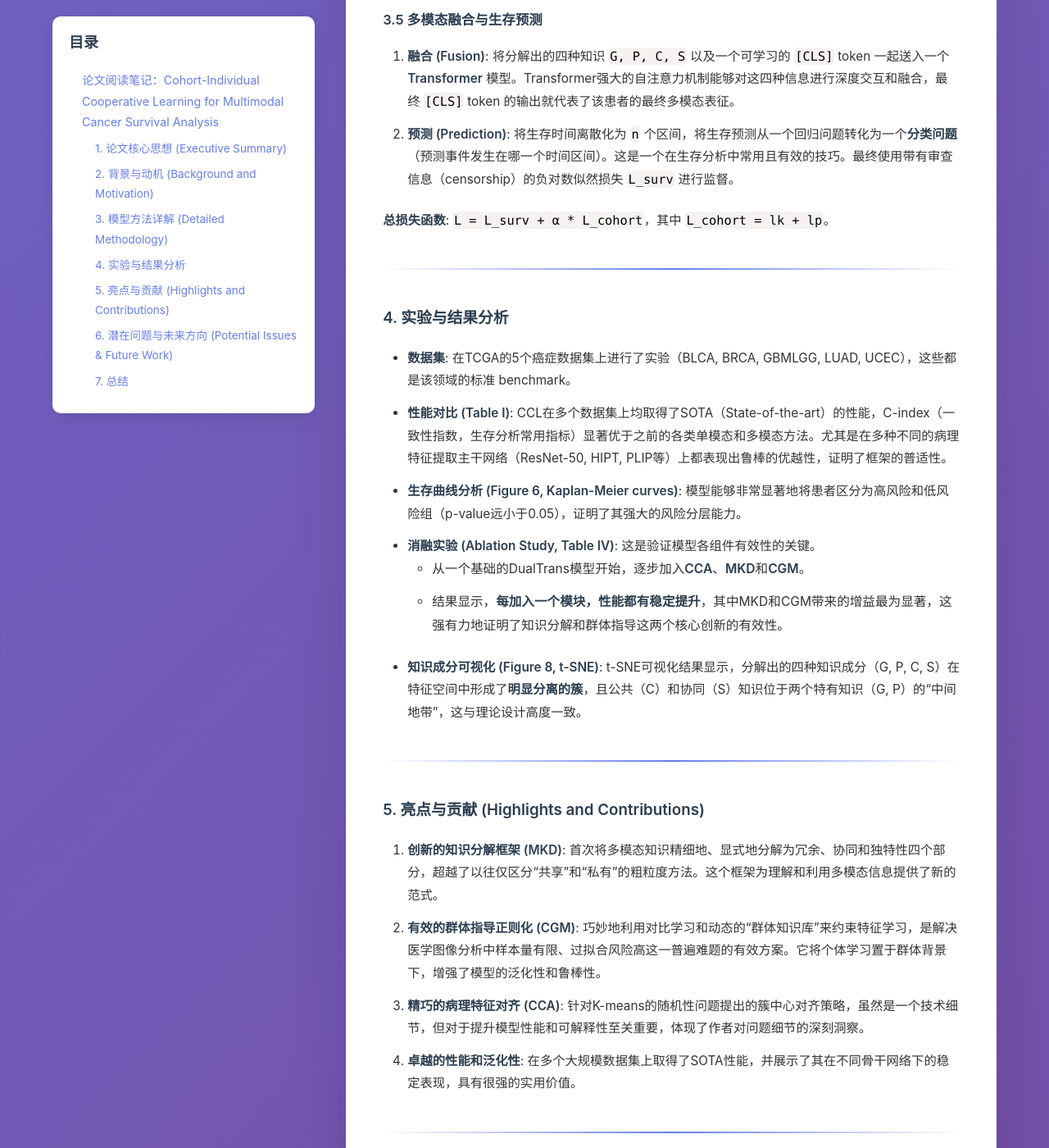
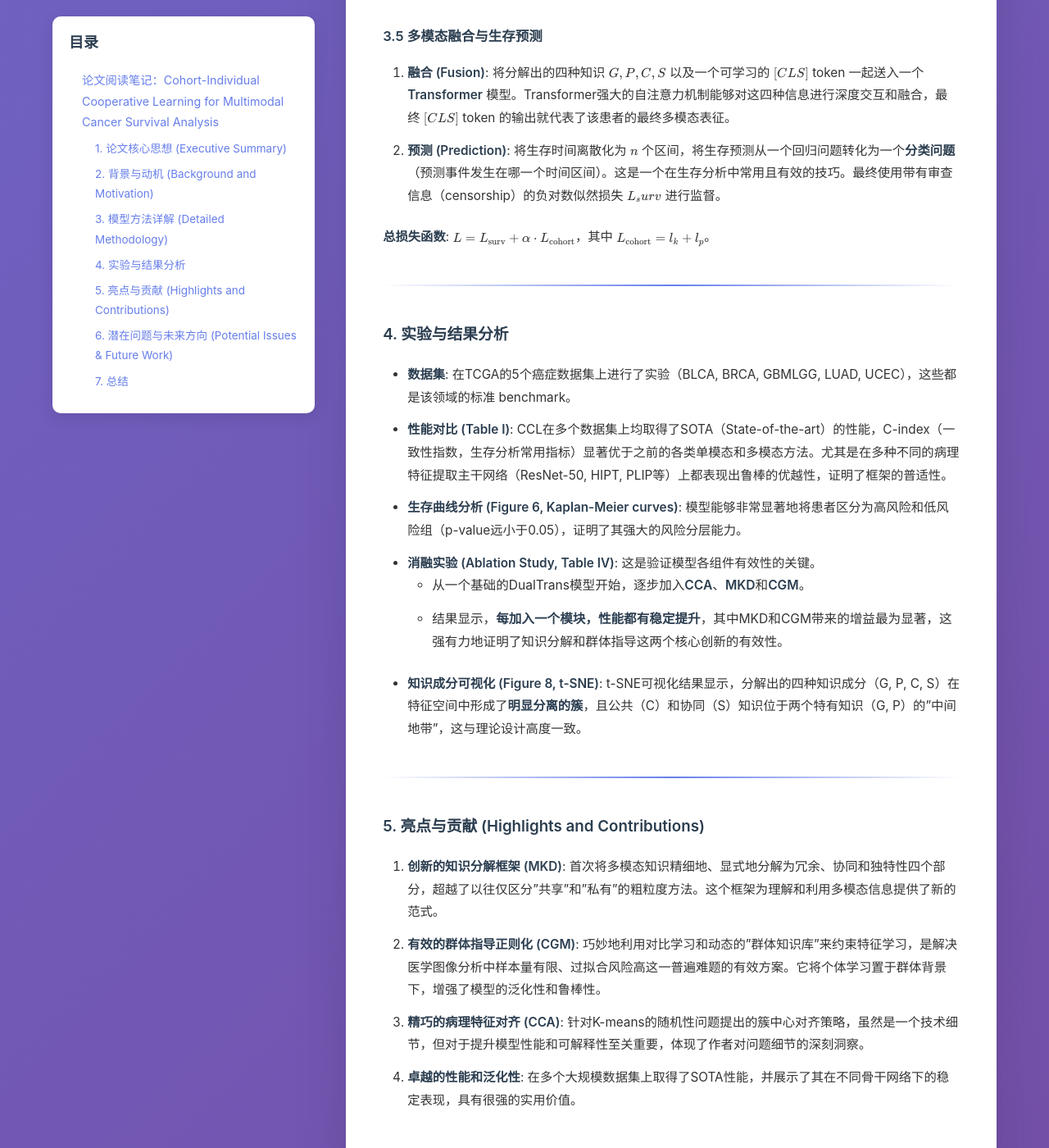
Before and after one commit to hangnum/hangnum.github.io, a Jekyll site: the page built from _posts/2025-11-14-cohort-individual-cooperative-learning.md, in a window 1280 px wide and 1400 px high, scrolled down 4786 px. Shown: the whole window at 82% size. Built offline with Jekyll 4.4.1, drawn with Linux system fonts in a browser that asks for light colours; a style sheet for code colours, icons or effects is not loaded; some of the changed text lies outside the part shown.

Commit message:
Refactor code structure for improved readability and maintainability

```diff
--- a/_layouts/default.html
+++ b/_layouts/default.html
@@ -1,5 +1,6 @@
 <!DOCTYPE html>
 <html lang="{{ page.lang | default: site.lang | default: 'en' }}">
+
 <head>
   <meta charset="UTF-8">
   <meta name="viewport" content="width=device-width, initial-scale=1.0">
@@ -8,30 +9,58 @@
   {% if meta_description %}
   <meta name="description" content="{{ meta_description }}">
   {% endif %}
-  <link rel="stylesheet" href="https://cdnjs.cloudflare.com/ajax/libs/font-awesome/6.5.1/css/all.min.css" integrity="sha512-5o1eZBENgijvOLLmObAun1vDLteA94ppIqhzyapMI2vlA38nSxrdbidKdvUSsfx8bVsgcuyo6ed15xlf7BbN3g==" crossorigin="anonymous" referrerpolicy="no-referrer" />
+  <link rel="stylesheet" href="https://cdn.jsdelivr.net/npm/katex@0.16.9/dist/katex.min.css"
+    integrity="sha384-n8MVd4RsNIU0tAv4ct0nTaAbDJwPJzDEaqSD13XbgL4Acx5pwbMvocltAcsr/cE…" crossorigin="anonymous">
+  <script defer src="https://cdn.jsdelivr.net/npm/katex@0.16.9/dist/katex.min.js"
+    integrity="sha384-XjKyOOlGwcjNTAIQHIpgOno0Hl1YQqzUOEleOLALmuqehneUG+vnGctmUb0ZY0i…"
+    crossorigin="anonymous"></script>
+  <script defer src="https://cdn.jsdelivr.net/npm/katex@0.16.9/dist/contrib/auto-render.min.js"
+    integrity="sha384-+VBxd3r6XgURycqtZ117nYw44OOcIax56Z4dCRWbxyPt0Koah1uHoK0o4+/RRE05"
+    crossorigin="anonymous"></script>
+  <link rel="stylesheet" href="https://cdnjs.cloudflare.com/ajax/libs/font-awesome/6.5.1/css/all.min.css"
+    integrity="sha512-5o1eZBENgijvOLLmObAun1vDLteA94ppIqhzyapMI2vlA38nSxrdbidKdvUSsfx8bVsgcuyo6ed15xlf7BbN3g=="
+    crossorigin="anonymous" referrerpolicy="no-referrer" />
   {% if page.use_prism %}
-  <link rel="stylesheet" href="https://cdnjs.cloudflare.com/ajax/libs/prism/1.29.0/themes/prism.min.css" integrity="sha512-Q1PWXNte1qPFN3Wf9eKJeNEgnbWiwxupCSvJzpuG1HsfrN7kYM/qf+oCuWHa3gwxObn2ymlk/wEYBLETymFv2g==" crossorigin="anonymous" referrerpolicy="no-referrer" />
+  <link rel="stylesheet" href="https://cdnjs.cloudflare.com/ajax/libs/prism/1.29.0/themes/prism.min.css"
+    integrity="sha512-Q1PWXNte1qPFN3Wf9eKJeNEgnbWiwxupCSvJzpuG1HsfrN7kYM/qf+oCuWHa3gwxObn2ymlk/wEYBLETymFv2g=="
+    crossorigin="anonymous" referrerpolicy="no-referrer" />
   {% endif %}
   {% assign stylesheets = page.stylesheets | default: site.stylesheets %}
   {% if stylesheets %}
-    {% for stylesheet in stylesheets %}
+  {% for stylesheet in stylesheets %}
   <link rel="stylesheet" href="{{ stylesheet | relative_url }}">
-    {% endfor %}
+  {% endfor %}
   {% endif %}
   {% if site.favicon %}
   <link rel="icon" href="{{ site.favicon | relative_url }}">
   {% endif %}
   {% seo %}
 </head>
+
 <body class="{{ page.body_class | default: '' }}">
   {{ content }}
   {% if page.scripts %}
-    {% for script in page.scripts %}
+  {% for script in page.scripts %}
   <script src="{{ script | relative_url }}"></script>
-    {% endfor %}
+  {% endfor %}
   {% endif %}
   {% if page.use_prism %}
-  <script src="https://cdnjs.cloudflare.com/ajax/libs/prism/1.29.0/prism.min.js" integrity="sha512-+SggXZHzVvzJeY9qpiapqYh6gMPkTFogyXv3gZH/B+eCwbn4T/6KrAEyy6AdZkGouVp21Hb+Jseb3CidENPDDg==" crossorigin="anonymous" referrerpolicy="no-referrer"></script>
+  <script src="https://cdnjs.cloudflare.com/ajax/libs/prism/1.29.0/prism.min.js"
+    integrity="sha512-+SggXZHzVvzJeY9qpiapqYh6gMPkTFogyXv3gZH/B+eCwbn4T/6KrAEyy6AdZkGouVp21Hb+Jseb3CidENPDDg=="
+    crossorigin="anonymous" referrerpolicy="no-referrer"></script>
   {% endif %}
+  <script>
+    document.addEventListener("DOMContentLoaded", function () {
+      renderMathInElement(document.body, {
+        delimiters: [
+          { left: "$$", right: "$$", display: true },
+          { left: "$", right: "$", display: false },
+          { left: "\\(", right: "\\)", display: false },
+          { left: "\\[", right: "\\]", display: true }
+        ]
+      });
+    });
+  </script>
 </body>
+
 </html>
--- a/_posts/2025-11-14-cohort-individual-cooperative-learning.md
+++ b/_posts/2025-11-14-cohort-individual-cooperative-learning.md
@@ -32,9 +34,9 @@ keywords:
 为应对这些挑战，作者提出了一个名为**Cohort-individual Cooperative Learning (CCL)** 的全新框架。其核心贡献可以概括为两个相互协作的模块：
 
 *   **多模态知识分解 (Multimodal Knowledge Decomposition, MKD):** 该模块将来自病理和基因组的知识**显式地**分解为四种不同的成分：**冗余 (Redundancy)**、**协同 (Synergy)** 以及两种模态各自的**独特性 (Uniqueness)**。这种精细的分解能够让模型更清晰地理解每部分信息的作用，促进有效融合。
-*   **群体指导建模 (Cohort Guidance Modeling, CGM):** 该模块引入了“群体”的概念，利用一个动态更新的“群体知识库”(Cohort Bank) 来指导个体样本的学习。它通过强制模型学习到的特征在具有相似风险的患者群体中保持一致性，从而**有效缓解过拟合**，提升模型的判别力和泛化能力。
+*   **群体指导建模 (Cohort Guidance Modeling, CGM):** 该模块引入了"群体"的概念，利用一个动态更新的"群体知识库"(Cohort Bank) 来指导个体样本的学习。它通过强制模型学习到的特征在具有相似风险的患者群体中保持一致性，从而**有效缓解过拟合**，提升模型的判别力和泛化能力。
 
-总的来说，CCL框架通过 **“分解”** 和 **“指导”** 两个步骤，协同工作，使得模型能够从复杂的多模态数据中学习到更鲁棒、更具判别力的表征，最终实现业界领先的生存预测性能。
+总的来说，CCL框架通过 **"分解"** 和 **"指导"** 两个步骤，协同工作，使得模型能够从复杂的多模态数据中学习到更鲁棒、更具判别力的表征，最终实现业界领先的生存预测性能。
 
 ---
 
@@ -48,9 +50,9 @@ keywords:
     2.  **信息的复杂关系**：正如你的笔记所指出的，多模态信息的关系是复杂的。
         *   **冗余/公共知识 (Redundancy/Common Knowledge)**: 比如某种基因突变同时会在病理切片上表现为特定的细胞形态。这部分信息是共享的，直接叠加会产生**冗余**，甚至成为**干扰**。
         *   **协同知识 (Synergy Knowledge)**: 这是最重要也最容易被忽略的部分。某些信息只有在两种模态**结合**时才会涌现。例如，单一的基因表达可能意义不大，但当它与特定的组织学模式一起出现时，可能强烈预示着不良预后。这部分知识是**1+1>2**的**新信息**。
-    3.  **高维与过拟合**：全切片扫描图像（WSI）是千兆像素级别的，基因组数据也有数万个维度。在几百个病人的数据集上训练模型，极易发生过拟合，模型学到的可能是样本特有的噪声，而不是普适的生物学规律。你的笔记中“很难提取高维信息并保持良好的泛化能力”正点出了这个痛点。
+    3.  **高维与过拟合**：全切片扫描图像（WSI）是千兆像素级别的，基因组数据也有数万个维度。在几百个病人的数据集上训练模型，极易发生过拟合，模型学到的可能是样本特有的噪声，而不是普适的生物学规律。你的笔记中"很难提取高维信息并保持良好的泛化能力"正点出了这个痛点。
 
-作者正是基于以上观察，提出必须**显式地建模**这些信息的不同成分，并利用**群体先验知识**来约束模型的学习过程，防止其“走偏”。
+作者正是基于以上观察，提出必须**显式地建模**这些信息的不同成分，并利用**群体先验知识**来约束模型的学习过程，防止其"走偏"。
 
 ---
 
@@ -70,47 +72,47 @@ CCL框架是一个端到端的模型，主要包含四个阶段：
 
 *   **病理图像 (Pathology):**
     1.  **Patching & Embedding**: 使用预训练的 **ResNet-50** 对WSI切片进行分块(Patching)，并提取每个小块的特征向量。这一步是常规操作。
-    2.  **降维与聚类 (Clustering)**: 由于一个WSI会产生数万个patch，信息量巨大且冗余。作者使用 **K-means** 算法将这些patch特征聚类成 `k` 个簇，并用这 `k` 个簇中心作为整个WSI的表征。这是一个有效的降维和信息汇总方法。
+    2.  **降维与聚类 (Clustering)**: 由于一个WSI会产生数万个patch，信息量巨大且冗余。作者使用 **K-means** 算法将这些patch特征聚类成 $k$ 个簇，并用这 $k$ 个簇中心作为整个WSI的表征。这是一个有效的降维和信息汇总方法。
     3.  **簇中心对齐 (Cluster Center Alignment, CCA)**: 这是一个非常精妙的细节。作者观察到，由于K-means的随机初始化，不同病人的簇中心顺序可能是混乱的（例如，病人A的第1个簇中心可能对应肿瘤核心区，而病人B的第1个簇中心可能对应基质区）。这会导致模型难以学习到具有特定生物学意义的模式。为了解决这个问题，作者引入了一个全局的**锚点(Anchor)**，并使用**匈牙利算法 (Hungarian Algorithm)** 为每个病人的簇中心与锚点进行**最优匹配**，从而实现对齐。对齐后，所有病人表示向量的**同一维度对应着相似的病理表型**，这为后续学习提供了极大的便利。你的笔记中对CCA流程的记录非常准确。
 
 *   **基因组数据 (Genomics):**
-    *   将RNA-seq, CNV, SNV等数据分成6个子序列（如肿瘤抑制、癌基因等），然后使用**自归一化神经网络 (SNN)** 进行特征提取。SNN是一种能够自我稳定的网络结构，适合处理这类高维表格数据。最后通过全连接层融合成一个单一的特征向量 `Fg`。
+    *   将RNA-seq, CNV, SNV等数据分成6个子序列（如肿瘤抑制、癌基因等），然后使用**自归一化神经网络 (SNN)** 进行特征提取。SNN是一种能够自我稳定的网络结构，适合处理这类高维表格数据。最后通过全连接层融合成一个单一的特征向量 $F_g$。
 
 ##### **3.3 多模态知识分解 (MKD)**
 
-这是CCL的第一个核心创新。模型设计了四个独立的编码器来解耦 `Fp` (病理特征) 和 `Fg` (基因组特征)。
+这是CCL的第一个核心创新。模型设计了四个独立的编码器来解耦 $F_p$ (病理特征) 和 $F_g$ (基因组特征)。
 
 *   **独特性知识 (Uniqueness, P and G):**
-    *   `P = Φp(Fp)` 和 `G = Φg(Fg)`。这两个编码器（通常是简单的MLP）分别只接收单一模态的输入，旨在捕获该模态独有的、无法从另一模态推断的信息。
+    *   $P = \Phi_p(F_p)$ 和 $G = \Phi_g(F_g)$。这两个编码器（通常是简单的MLP）分别只接收单一模态的输入，旨在捕获该模态独有的、无法从另一模态推断的信息。
 
 *   **冗余/公共知识 (Common, C) 和 协同知识 (Synergistic, S):**
-    *   `C = Φc(Fp, Fg)` 和 `S = Φs(Fp, Fg)`。这两个编码器都接收双模态输入。它们内部使用了一个**共注意力机制 (Co-attention)** (见Figure 4)。首先计算 `Fp` 和 `Fg` 之间的注意力矩阵 `A`，然后 `A` 分别生成对 `Fp` 和 `Fg` 的注意力权重，加权求和得到融合特征。
-    *   **关键区别**：虽然 `Φc` 和 `Φs` 结构相同，但它们的**参数是独立的**，并且将受到**完全不同的监督信号**（来自CGM模块），从而强迫它们分别学习“冗余”和“协同”两种不同的知识。
+    *   $C = \Phi_c(F_p, F_g)$ 和 $S = \Phi_s(F_p, F_g)$。这两个编码器都接收双模态输入。它们内部使用了一个**共注意力机制 (Co-attention)** (见Figure 4)。首先计算 $F_p$ 和 $F_g$ 之间的注意力矩阵 $A$，然后 $A$ 分别生成对 $F_p$ 和 $F_g$ 的注意力权重，加权求和得到融合特征。
+    *   **关键区别**：虽然 $\Phi_c$ 和 $\Phi_s$ 结构相同，但它们的**参数是独立的**，并且将受到**完全不同的监督信号**（来自CGM模块），从而强迫它们分别学习"冗余"和"协同"两种不同的知识。
 
 ##### **3.4 群体-个体协同指导 (CGM)**
 
 这是CCL的第二个核心创新，也是实现知识解耦和抑制过拟合的关键。CGM在两个层面上提供指导：
 
 *   **知识层面指导 (Knowledge-Level Guidance):**
-    *   通过一个**相似性约束损失 `lk` (式4)** 来定义四种知识的“身份”。你的笔记对此的理解非常到位：
+    *   通过一个**相似性约束损失 $l_k$ (式4)** 来定义四种知识的"身份"。你的笔记对此的理解非常到位：
         *   **最大化 G 与 Fg 的相似度，同时最小化 G 与 Fp 的相似度 (即正交)**：这确保 G 只包含基因组的**特有**信息。P同理。
         *   **最大化 C 与 Fg 和 Fp 两者的相似度**：这定义了 C 是两者共享的**公共/冗余**知识。
         *   **最小化 S 与 Fg 和 Fp 两者的相似度 (即正交)**：这定义了 S 是超越两个单模态的**新知识/协同**知识，它不应该在任何单一原始模态中找到痕迹。
-    *   这个`lk`损失函数的设计是整个知识解耦能够成功的根本保障，它为每个编码器赋予了明确的学习目标。
+    *   这个$l_k$损失函数的设计是整个知识解耦能够成功的根本保障，它为每个编码器赋予了明确的学习目标。
 
 *   **患者层面指导 (Patient-Level Guidance):**
-    *   **群体知识库 (Cohort Bank)**: 你的笔记中“滑动窗口”的比喻很形象。模型维护一个队列（Queue, 先进先出），存储**历史上具有相似风险等级的患者**的知识特征（G, P, C, S）。
-    *   **对比学习损失 `lp` (式5)**: 对于当前正在训练的患者，模型执行对比学习：
+    *   **群体知识库 (Cohort Bank)**: 你的笔记中"滑动窗口"的比喻很形象。模型维护一个队列（Queue, 先进先出），存储**历史上具有相似风险等级的患者**的知识特征（G, P, C, S）。
+    *   **对比学习损失 $l_p$ (式5)**: 对于当前正在训练的患者，模型执行对比学习：
         *   **拉近 (Pull)**：将其特征（如S）与Cohort Bank中**同风险组**的患者特征（正样本）在特征空间中拉近。
         *   **推远 (Push)**：将其特征与**不同风险组**的患者特征（负样本）推远。
-    *   **作用**：这种群体指导机制，强迫模型学习到的特征不仅仅对当前个体有效，更要**在一个群体(Cohort)的尺度上具有一致性和区分度**。这极大地增强了模型的泛化能力，避免了对个体噪声的过拟合。这正是你的笔记中“病人群体指导，提升泛化能力”的体现。
+    *   **作用**：这种群体指导机制，强迫模型学习到的特征不仅仅对当前个体有效，更要**在一个群体(Cohort)的尺度上具有一致性和区分度**。这极大地增强了模型的泛化能力，避免了对个体噪声的过拟合。这正是你的笔记中"病人群体指导，提升泛化能力"的体现。
 
 ##### **3.5 多模态融合与生存预测**
 
-1.  **融合 (Fusion)**: 将分解出的四种知识 `G, P, C, S` 以及一个可学习的 `[CLS]` token 一起送入一个 **Transformer** 模型。Transformer强大的自注意力机制能够对这四种信息进行深度交互和融合，最终 `[CLS]` token 的输出就代表了该患者的最终多模态表征。
-2.  **预测 (Prediction)**: 将生存时间离散化为 `n` 个区间，将生存预测从一个回归问题转化为一个**分类问题**（预测事件发生在哪一个时间区间）。这是一个在生存分析中常用且有效的技巧。最终使用带有审查信息（censorship）的负对数似然损失 `L_surv` 进行监督。
+1.  **融合 (Fusion)**: 将分解出的四种知识 $G, P, C, S$ 以及一个可学习的 $[CLS]$ token 一起送入一个 **Transformer** 模型。Transformer强大的自注意力机制能够对这四种信息进行深度交互和融合，最终 $[CLS]$ token 的输出就代表了该患者的最终多模态表征。
+2.  **预测 (Prediction)**: 将生存时间离散化为 $n$ 个区间，将生存预测从一个回归问题转化为一个**分类问题**（预测事件发生在哪一个时间区间）。这是一个在生存分析中常用且有效的技巧。最终使用带有审查信息（censorship）的负对数似然损失 $L_surv$ 进行监督。
 
-**总损失函数**: `L = L_surv + α * L_cohort`，其中 `L_cohort = lk + lp`。
+**总损失函数**: $L = L_{\text{surv}} + \alpha \cdot L_{\text{cohort}}$，其中 $L_{\text{cohort}} = l_k + l_p$。
 
 ---
 
@@ -122,14 +124,14 @@ CCL框架是一个端到端的模型，主要包含四个阶段：
 *   **消融实验 (Ablation Study, Table IV)**: 这是验证模型各组件有效性的关键。
     *   从一个基础的DualTrans模型开始，逐步加入**CCA**、**MKD**和**CGM**。
     *   结果显示，**每加入一个模块，性能都有稳定提升**，其中MKD和CGM带来的增益最为显著，这强有力地证明了知识分解和群体指导这两个核心创新的有效性。
-*   **知识成分可视化 (Figure 8, t-SNE)**: t-SNE可视化结果显示，分解出的四种知识成分（G, P, C, S）在特征空间中形成了**明显分离的簇**，且公共（C）和协同（S）知识位于两个特有知识（G, P）的“中间地带”，这与理论设计高度一致。
+*   **知识成分可视化 (Figure 8, t-SNE)**: t-SNE可视化结果显示，分解出的四种知识成分（G, P, C, S）在特征空间中形成了**明显分离的簇**，且公共（C）和协同（S）知识位于两个特有知识（G, P）的"中间地带"，这与理论设计高度一致。
 
 ---
 
 #### **5. 亮点与贡献 (Highlights and Contributions)**
 
-1.  **创新的知识分解框架 (MKD)**: 首次将多模态知识精细地、显式地分解为冗余、协同和独特性四个部分，超越了以往仅区分“共享”和“私有”的粗粒度方法。这个框架为理解和利用多模态信息提供了新的范式。
-2.  **有效的群体指导正则化 (CGM)**: 巧妙地利用对比学习和动态的“群体知识库”来约束特征学习，是解决医学图像分析中样本量有限、过拟合风险高这一普遍难题的有效方案。它将个体学习置于群体背景下，增强了模型的泛化性和鲁棒性。
+1.  **创新的知识分解框架 (MKD)**: 首次将多模态知识精细地、显式地分解为冗余、协同和独特性四个部分，超越了以往仅区分"共享"和"私有"的粗粒度方法。这个框架为理解和利用多模态信息提供了新的范式。
+2.  **有效的群体指导正则化 (CGM)**: 巧妙地利用对比学习和动态的"群体知识库"来约束特征学习，是解决医学图像分析中样本量有限、过拟合风险高这一普遍难题的有效方案。它将个体学习置于群体背景下，增强了模型的泛化性和鲁棒性。
 3.  **精巧的病理特征对齐 (CCA)**: 针对K-means的随机性问题提出的簇中心对齐策略，虽然是一个技术细节，但对于提升模型性能和可解释性至关重要，体现了作者对问题细节的深刻洞察。
 4.  **卓越的性能和泛化性**: 在多个大规模数据集上取得了SOTA性能，并展示了其在不同骨干网络下的稳定表现，具有很强的实用价值。
 
@@ -139,8 +141,8 @@ CCL框架是一个端到端的模型，主要包含四个阶段：
 
 作为一名研究者，我们可以从以下几个角度进行批判性思考：
 
-*   **“协同性”的定义**: 论文通过与原始模态正交来定义协同性，这是一种有效的计算代理（proxy），但未必是协同信息在生物学上的唯一或完美定义。未来可以探索更符合生物学直觉的协同性建模方式。
-*   **群体划分的硬性**: 目前是根据生存时间将患者划分为`r`个风险等级，这种硬性划分可能忽略了风险的连续性。采用软性划分或基于更复杂相似性度量的方法可能会带来提升。
+*   **"协同性"的定义**: 论文通过与原始模态正交来定义协同性，这是一种有效的计算代理（proxy），但未必是协同信息在生物学上的唯一或完美定义。未来可以探索更符合生物学直觉的协同性建模方式。
+*   **群体划分的硬性**: 目前是根据生存时间将患者划分为$r$个风险等级，这种硬性划分可能忽略了风险的连续性。采用软性划分或基于更复杂相似性度量的方法可能会带来提升。
 *   **CCA的局限性**: 虽然CCA很有效，但它依赖于一个固定的锚点。对于分布差异极大的数据集，或存在多种罕见亚型时，单一锚点可能不是最优的。可以探索自适应的、或多中心的锚点对齐策略。
 *   **可解释性**: 论文通过注意力图（Figure 9）展示了不同知识成分关注的区域，这是一个很好的开端。但还可以进一步探索，比如协同知识（Synergy）到底关注了哪些基因和病理模式的组合，这将提供更直接的临床洞见。
 
--- a/assets/css/post.css
+++ b/assets/css/post.css
@@ -633,3 +633,44 @@ tr:hover {
     text-align: center;
     margin: 1em 0;
 }
+
+/* 数学公式样式 */
+.katex-display {
+    margin: 1.5em 0;
+    font-size: 1.1em;
+}
+
+.katex {
+    font-size: 1.05em;
+}
+
+/* 确保公式在段落中正确对齐 */
+p .katex {
+    vertical-align: -0.1em;
+}
+
+/* 公式容器样式 */
+.formula {
+    background: #f8f9fa;
+    padding: 20px;
+    border-radius: 10px;
+    text-align: center;
+    font-family: 'Times New Roman', serif;
+    font-size: 1.1em;
+    margin: 2em 0;
+    border: 1px solid #dee2e6;
+    overflow-x: auto;
+}
+
+/* 响应式公式 */
+@media (max-width: 768px) {
+    .katex-display {
+        font-size: 0.9em;
+        margin: 1em 0;
+    }
+
+    .formula {
+        padding: 15px;
+        font-size: 0.95em;
+    }
+}
```
Also changed, not shown: other parts of _posts/2025-11-14-cohort-individual-cooperative-learning.md (+4 -2 lines), _posts/2025-11-14-Cross-Modal Translation and Alignment for Survival Analysis.md (+29 -29 lines), _posts/2025-11-15-attention-is-all-you-need.md (added, +143 -0 lines), _posts/2025-11-15-image-usage-guide.md (deleted, +0 -240 lines), assets/images/screenshots/The Transformer - model architecture..png (added), 3 other files.
